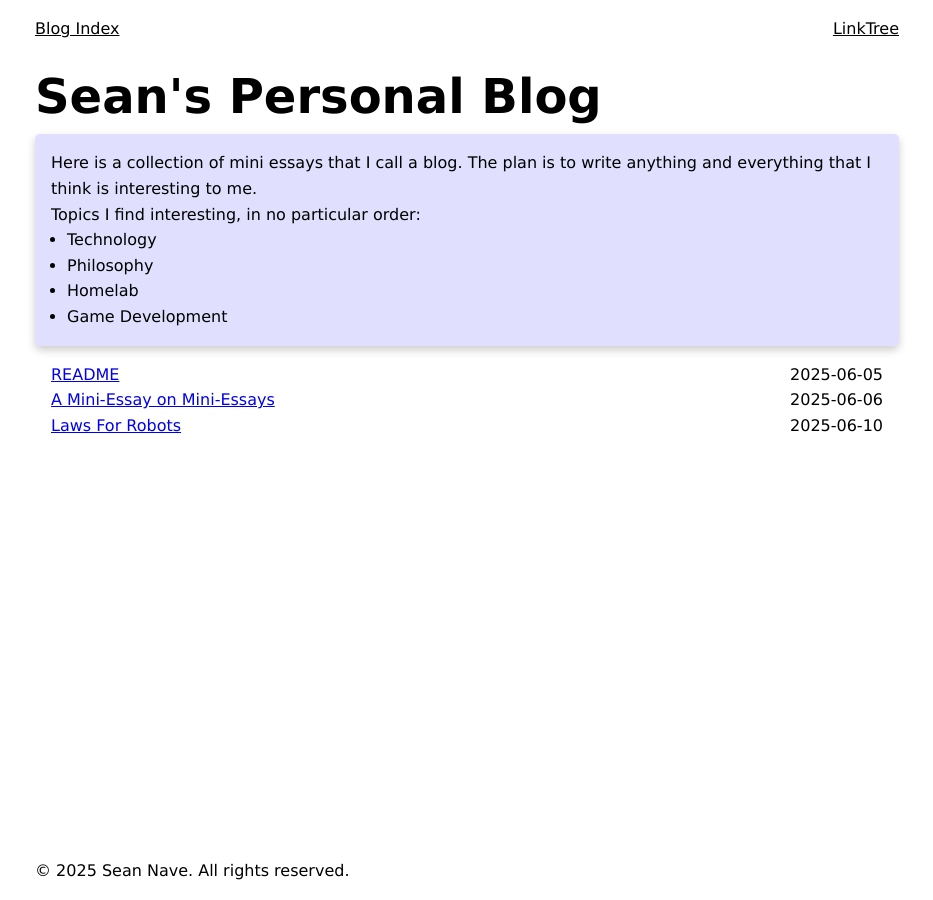
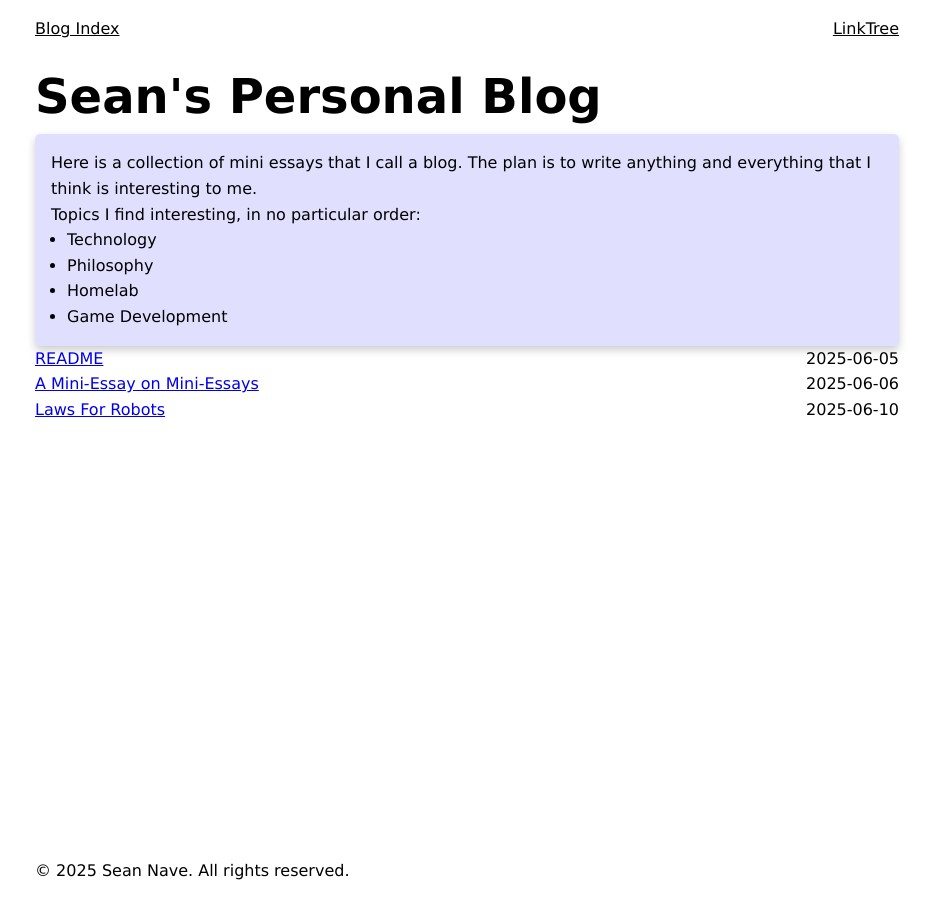
Before and after one commit to seannave211/Blog, a Jekyll site: the page built from index.html, in a window 1280 px wide. Shown: the whole page, without its empty margins (173-1106 px from the left). Built offline with Jekyll 4.4.1, drawn with Linux system fonts in a browser that asks for light colours.

Commit message:
feat: revise margin for ul

```diff
--- a/assets/css/catalogue.css
+++ b/assets/css/catalogue.css
@@ -10,10 +10,6 @@ blockquote > ul {
     padding-inline: 1rem;
 }
 
-#catalogue {
-    margin: 1rem;
-}
-
 #catalogue > li {
     list-style: none;
 }
```
